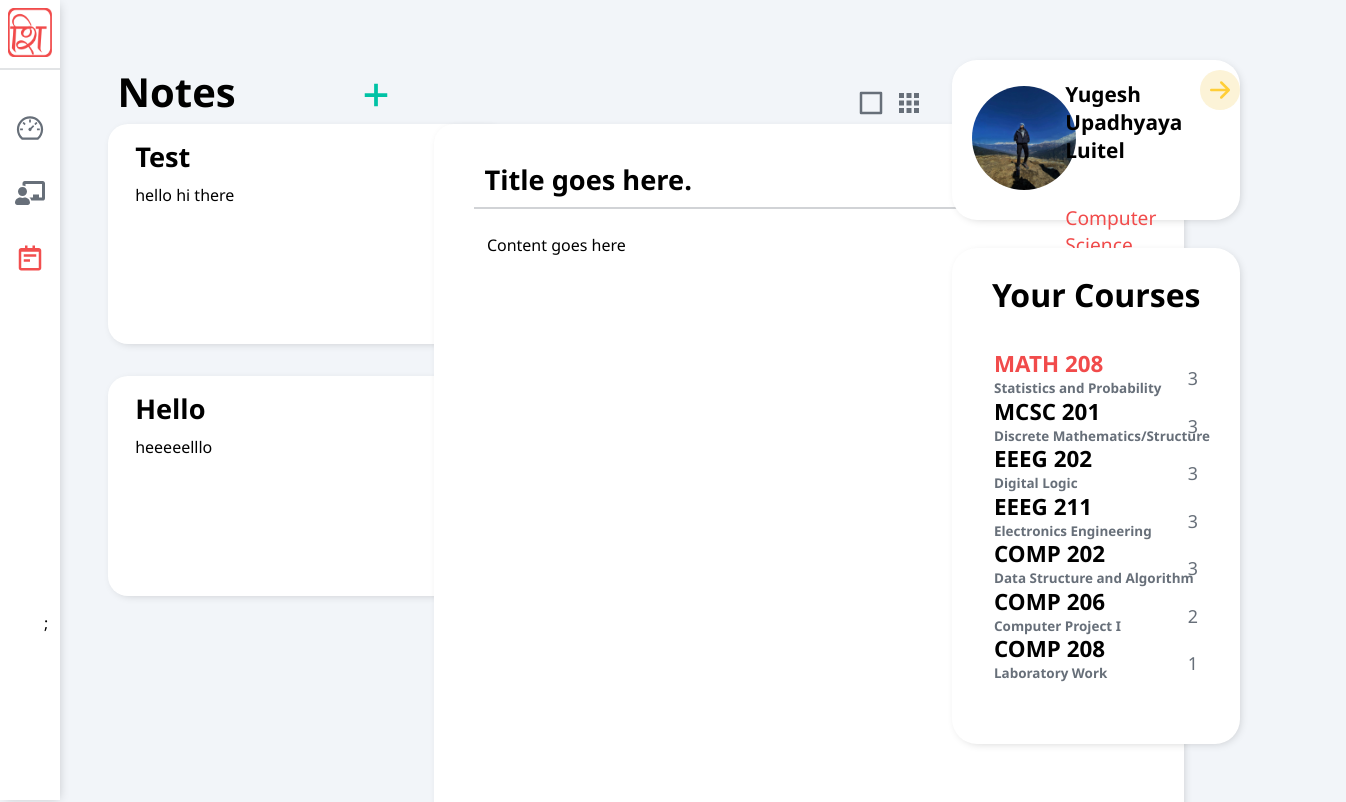
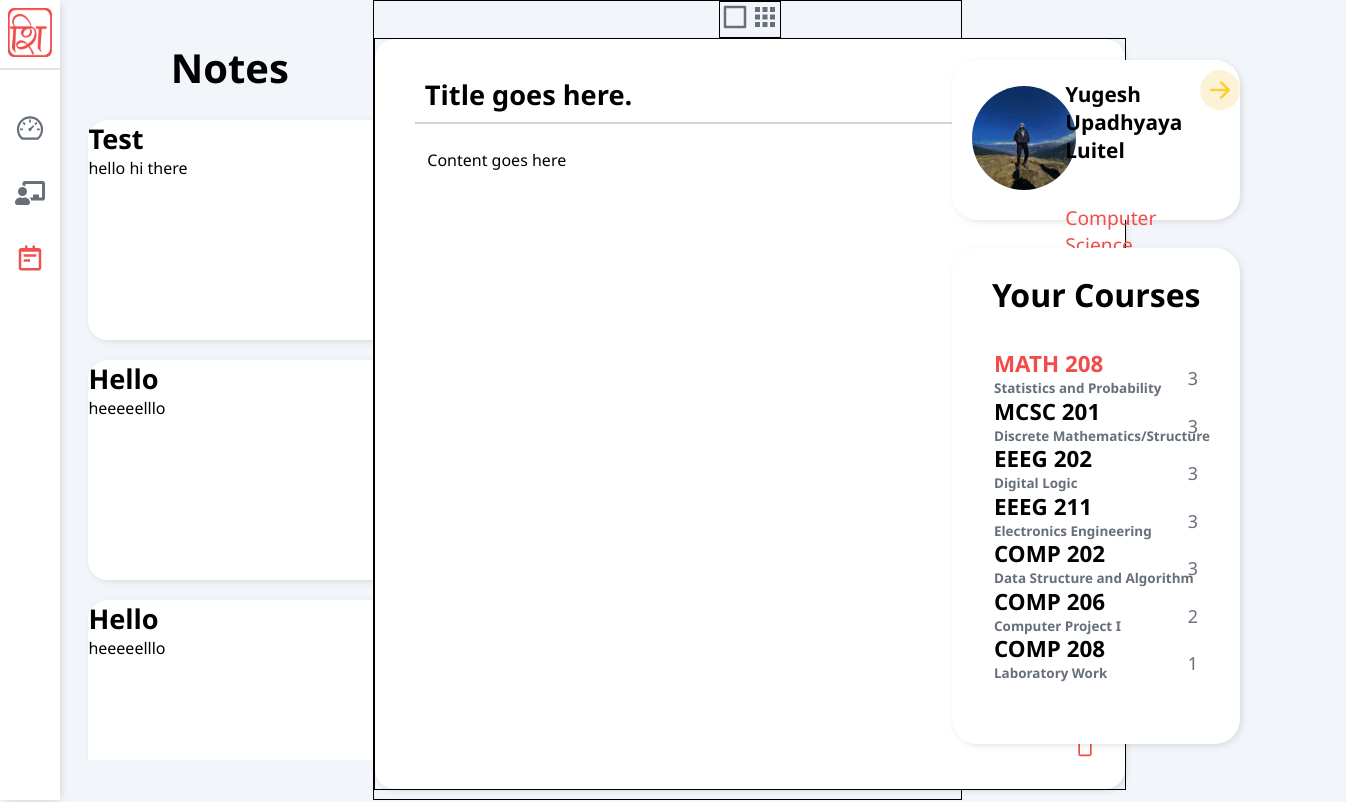
Before and after one commit to arpandaze/sikshyalaya, a React (Create React App) app in the folder frontend/: page /note in a window 1280 px wide. Shown: the top 802 px of the page, 1346 px wide, since content can reach past the window. Built offline with nearby package versions, Linux system fonts and the light colour scheme.

Commit message:
Abhijeet fix

```diff
--- a/frontend/src/components/SideNotes.jsx
+++ b/frontend/src/components/SideNotes.jsx
@@ -23,17 +23,11 @@ const styleSheet = {
     boxShadow: "2px 2px 10px -3px rgba(0,0,0,0.2)",
   },
   titleText: {
-		position: "absolute",
-		top: "12%",
-		left: "10%",
     fontWeight: "bold",
     fontSize: "1.7em",
     cursor: "text",
   },
   contentText: {
-		position: "absolute",
-		left: "10%",
-		top: "30%",
     width: "100%",
     cursor: "text",
     wordWrap: "normal",
--- a/frontend/src/views/Notes/Notes.jsx
+++ b/frontend/src/views/Notes/Notes.jsx
@@ -18,41 +18,53 @@ import { BiSquare } from "react-icons/bi";
 import { CgMenuGridR } from "react-icons/cg";
 
 const styleSheet = {
-	notepad: {
+  root: {
+    width: "92%",
+    margin: "0px auto",
+    position: "relative",
+    left: "-20px",
     flexGrow: "1",
-		width: "95%",
-		margin: "0px auto",
-		position: "absolute",
-		left: "39%",
-		top: "15.5%",
   },
+  noteCreator: {
+    height: "90vh",
+    overflow: "clip",
+  },
+  notePad: {
+    height: "100vh",
+    border: "1px solid black",
+  },
+  sideNoteContainer: {},
   sideNotes: {
-		position: "relative",
-		left: "30%",
+    padding: "10px",
   },
-	sideNoteContainer: {
-		position: "absolute",
-		top: "15.5% ",
+  notesTextContainer: {
+    cursor: "text",
   },
   notesText: {
-		position: "absolute",
-		top: "8%",
-		left: "6%",
     fontWeight: "bold",
     fontSize: "2.5em",
     cursor: "text",
   },
+  noteCreatorTop: {
+    width: "80%",
+  },
+  notePadTop: {
+    border: "1px solid black",
+  },
+  notePadArea: {},
+  notePadBot: {
+    border: "1px solid black",
+  },
+  noteCreatorTopInside: {},
+  noteCreatorBot: {
+    position: "relative",
+    top: "15px",
+  },
   plusIcon: {
-		position: "absolute",
-		top: "6%",
-		left: "28%",
     cursor: "pointer",
+    height: "30px",
   },
   gridIconsContainer: {
-		flexGrow: "1",
-		position: "absolute",
-		right: "10%",
-		top: "11%",
     cursor: "pointer",
   },
 };
@@ -64,63 +76,90 @@ const note = {
 };
 const sideNotes = [
   {
-		id:"1",
+    id: "1",
     title: "Test",
     content: "hello hi there",
   },
   {
-		id:"2",
+    id: "2",
     title: "Hello",
-		content:"heeeeelllo",
-
+    content: "heeeeelllo",
   },
-
-]
+  {
+    id: "3",
+    title: "Hello",
+    content: "heeeeelllo",
+  },
+  {
+    id: "4",
+    title: "Hello",
+    content: "heeeeelllo",
+  },
+];
 const Dashboard = () => {
-	const [typing,setTyping] =useState(false)
+  const [typing, setTyping] = useState(false);
   return (
     <DashboardLayout>
-			<Grid container style={styleSheet.sideBarSuperContainer}>
       <Grid
         container
-					xs={2}
-					spacing={8}
         direction="row"
         justify="flex-start"
+        alignItems="center"
+        style={styleSheet.root}
       >
-					<Grid item>
-						<div style={styleSheet.notesText}>Notes</div>
+        <Grid item xs={4} style={styleSheet.noteCreator}>
+          <Grid
+            container
+            direction="column"
+            justify="flex-start"
+            alignItems="center"
+          >
+            <Grid item style={styleSheet.noteCreatorTop}>
+              <Grid
+                container
+                direction="row"
+                alignItems="center"
+                justify="center"
+                style={styleSheet.noteCreatorTopInside}
+              >
+                <Grid xs={11} item style={styleSheet.notesTextContainer}>
+                  <a style={styleSheet.notesText}>Notes</a>
                 </Grid>
-					<Grid item style={styleSheet.plusIcon}>
+                <Grid xs={1} item style={styleSheet.plusIcon}>
                   <GoPlus size={30} color={colorscheme.green2} />
                 </Grid>
               </Grid>
+            </Grid>
+            <Grid item style={styleSheet.noteCreatorBot}>
               <Grid
                 container
-					xs={2}
-					spacing={4}
                 direction="column"
                 justify="flex-start"
                 style={styleSheet.sideNoteContainer}
               >
                 {sideNotes.map((notes) => (
                   <Grid item key={notes.id} style={styleSheet.sideNotes}>
-							<SideNotes
-								title={notes.title}
-								content={notes.content}
-							/>
+                    <SideNotes title={notes.title} content={notes.content} />
                   </Grid>
                 ))}
                 ;
               </Grid>
             </Grid>
+          </Grid>
+        </Grid>
+        <Grid item xs={8} style={styleSheet.notePad}>
           <Grid
             container
-				xs={1}
+            direction="column"
+            justify="flex-start"
+            alignItems="center"
+          >
+            <Grid item style={styleSheet.notePadTop}>
+              <Grid
+                container
                 direction="row"
                 justify="flex-end"
                 alignItems="flex-start"
-				spacing={1}
                 style={styleSheet.gridIconsContainer}
               >
                 <Grid item>
@@ -130,14 +169,20 @@ const Dashboard = () => {
                   <CgMenuGridR size={30} color={colorscheme.grey1} />
                 </Grid>
               </Grid>
+            </Grid>
+            <Grid item style={styleSheet.notePadBot}>
               <Grid
                 container
                 direction="column"
                 justify="center"
                 alignItems="flex-start"
-				style={styleSheet.notepad}
+                style={styleSheet.notePadArea}
               >
                 <Note title={note.title} content={note.content} />
+              </Grid>
+            </Grid>
+          </Grid>
+        </Grid>
       </Grid>
     </DashboardLayout>
   );
```
Lines whose indentation alone changed are shown as unchanged.
